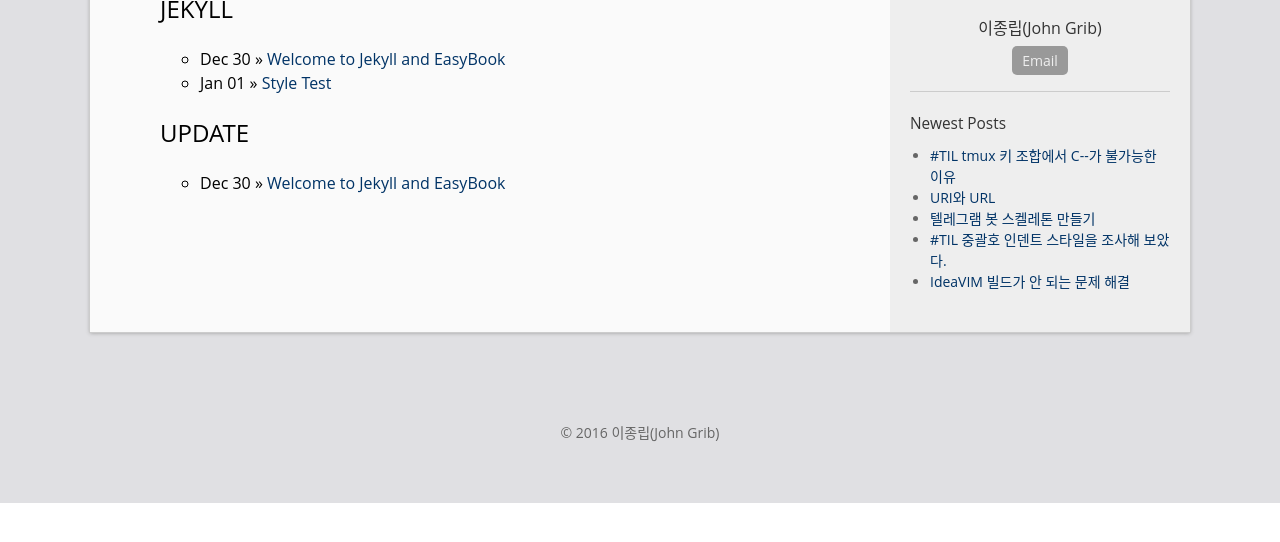
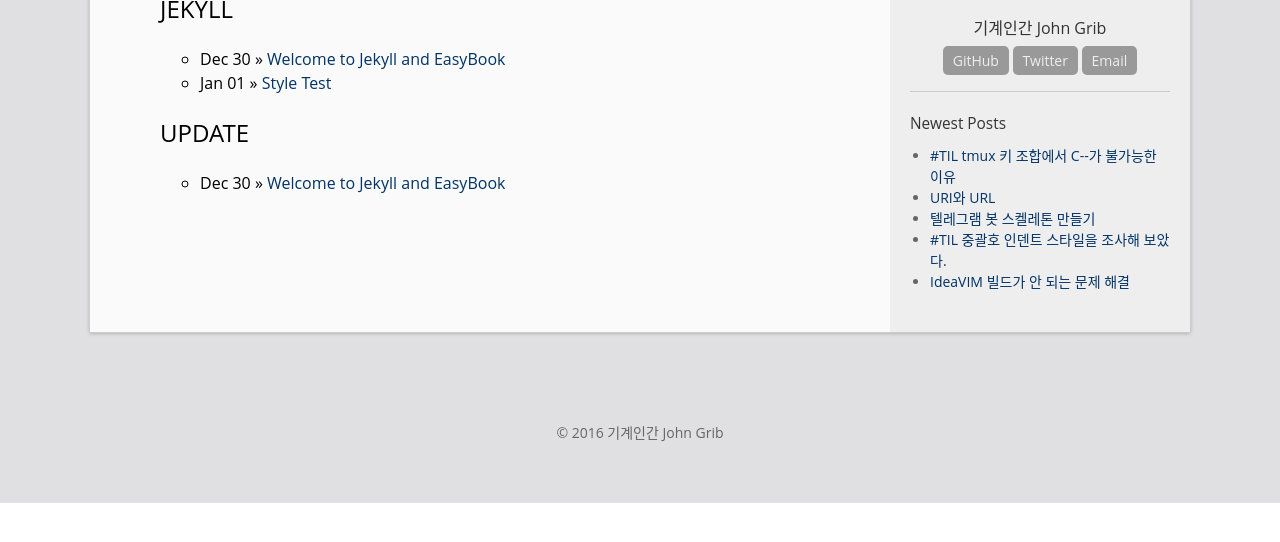
Before and after one commit to johngrib/johngrib.github.io.back, a Jekyll site: the page built from category.html, in a window 1280 px wide, cut to the strip 261-803 px from the top of the page. Built offline with Jekyll 4.4.1, drawn with Linux system fonts in a browser that asks for light colours.

Commit message:
side bar 설정 변경

```diff
--- a/_config.yml
+++ b/_config.yml
@@ -9,15 +9,15 @@ description: >
 
 # Your information
 email: johngrib82@gmail.com
-author: 이종립(John Grib)
-avatar: "//www.gravatar.com/avatar/your_email_md5?d=mm&s=135"
-profile: One sentence introducing yourself.
-#twitter_username: twitter_username
-#github_username:  github_username
+author: 기계인간 John Grib
+avatar: "//avatars2.githubusercontent.com/u/1855714?v=3&s=460"
+profile: 유물론자
+twitter_username: John_Grib
+github_username: johngrib
 
 # Comment Service (Disqus or 多说)
 #  choose one and un-comment the line to active it
-#disqus_shortname: xxx   # get one: https://disqus.com/admin/signup/
+disqus_shortname: johngrib   # get one: https://disqus.com/admin/signup/
 #duoshuo_shortname: xxx  # get one: http://duoshuo.com/create-site/
 
 permalink: /archivers/:title
@@ -27,7 +27,7 @@ gems:
  - jemoji
 
 # Build settings
-paginate: 5
+paginate: 15
 paginate_path: "page:num"
 
 highlighter: rouge
--- a/_includes/sidebar.html
+++ b/_includes/sidebar.html
@@ -1,5 +1,9 @@
 <div class="col-box col-box-author">
+
+  {% if site.avatar %}
   <img class="avatar" src="{{ site.avatar }}" alt="{{ site.author }}">
+  {% endif %}
+
   <div class="col-box-title name">{{ site.author }}</div>
   <p>{{ site.profile }}</p>
   <p class="contact">
```
